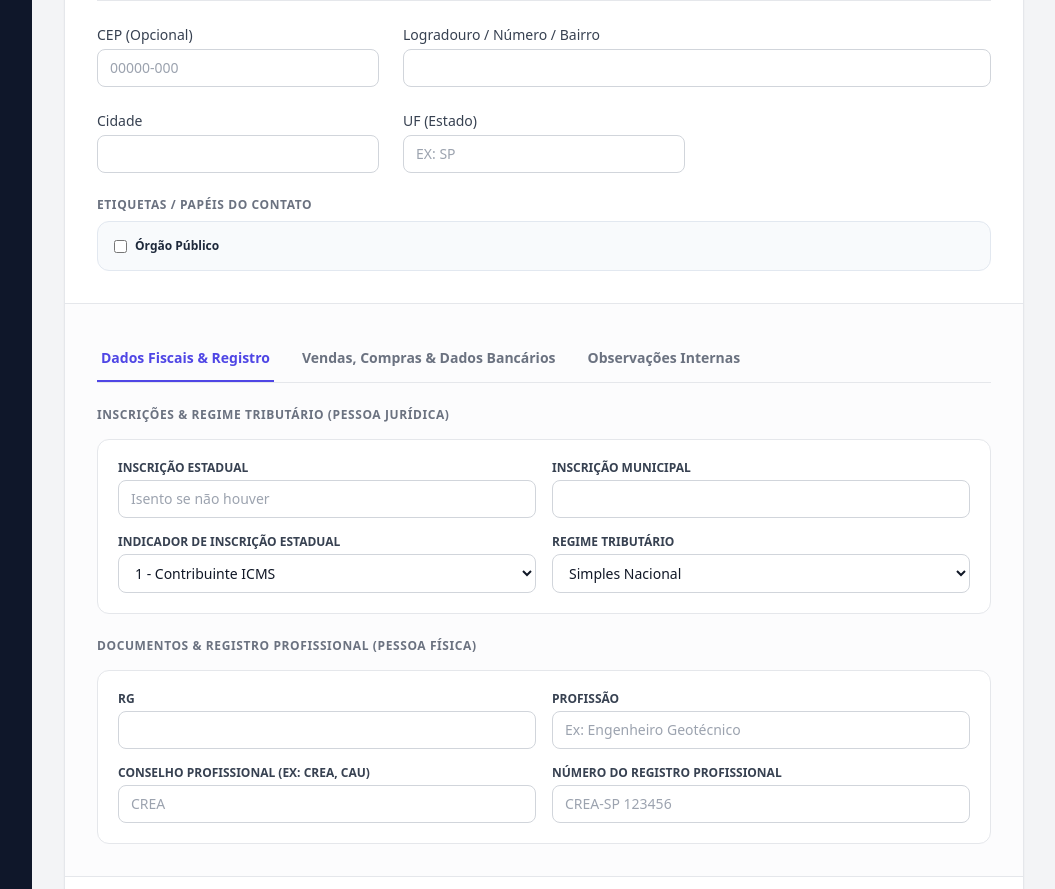
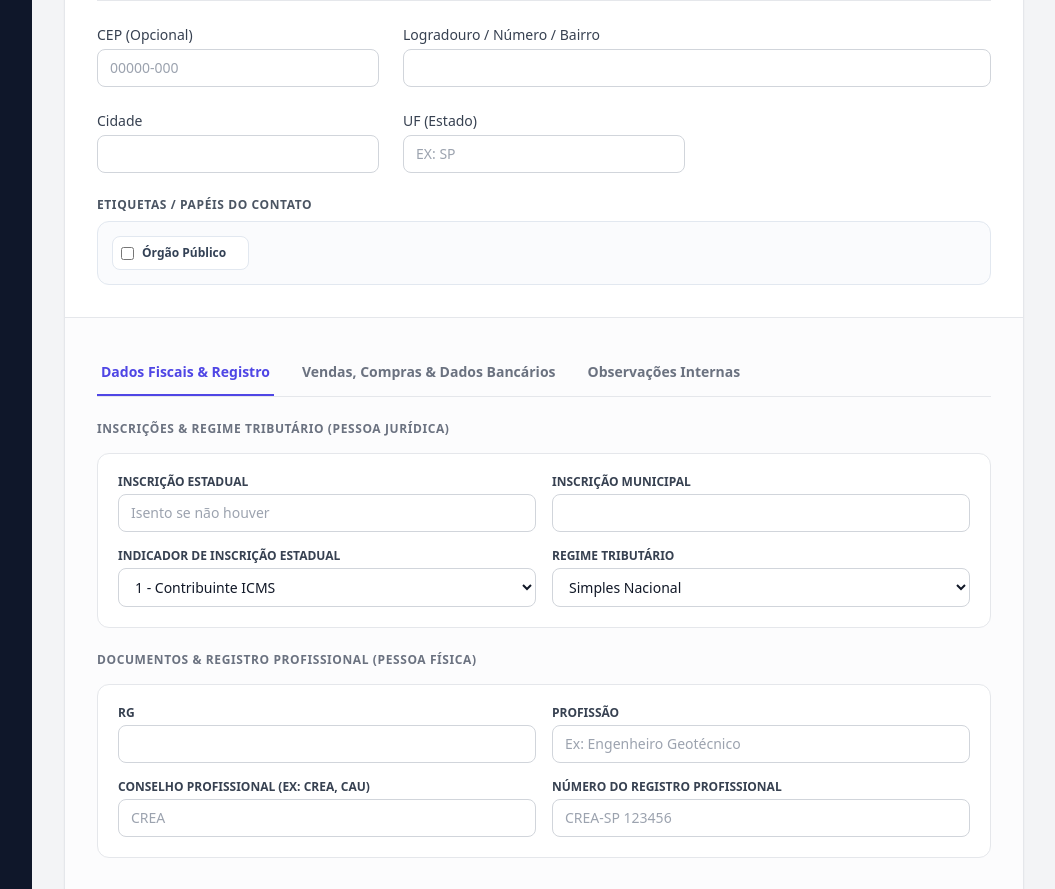
Before and after one commit to telemac-dev/erpangea, a Django app: page /contacts/novo/ in a window 1280 px wide. Shown: the part 633-1522 px from the top of the page, without its empty margins (224-1279 px from the left). Run offline with Django 5.2, Linux system fonts and the light colour scheme; a user stored in the database is signed in; tables that the repository leaves empty hold one stand-in row (values such as "Sample post"); some libraries are stand-ins or nearby versions.

Commit message:
style(contacts): exclude Prestador/Tomador de Serviço from form roles and redesign layout with Odoo-style tag chips grid

```diff
--- a/contacts/forms.py
+++ b/contacts/forms.py
@@ -58,7 +58,7 @@ class ContactForm(forms.ModelForm):
     state = forms.CharField(label="UF", max_length=2, required=False)
 
     roles = forms.ModelMultipleChoiceField(
-        queryset=TipoContato.objects.all(),
+        queryset=TipoContato.objects.exclude(codigo__in=['PRESTADOR_SERVICO', 'TOMADOR_SERVICO']),
         widget=forms.CheckboxSelectMultiple,
         required=False,
         label="Etiquetas / Papéis do Contato"
--- a/contacts/templates/contacts/formulario.html
+++ b/contacts/templates/contacts/formulario.html
@@ -132,14 +132,18 @@
             {% include 'contacts/partials/address_fields.html' with zip_code=form.zip_code.value address=form.address.value city=form.city.value state=form.state.value %}
 
             <!-- Tags / Roles -->
+            <!-- Tags / Roles (Odoo-Style Tag Chips Grid) -->
             <div>
-                <label class="block text-xs font-bold uppercase tracking-wider text-gray-500 mb-2">Etiquetas / Papéis do
-                    Contato</label>
-                <div class="grid grid-cols-2 sm:grid-cols-4 gap-3 bg-slate-50 p-4 rounded-xl border border-slate-200">
+                <label class="block text-xs font-bold uppercase tracking-wider text-gray-600 mb-2">
+                    Etiquetas / Papéis do Contato
+                </label>
+                <div class="grid grid-cols-2 sm:grid-cols-3 md:grid-cols-6 gap-2 bg-slate-50/70 p-3.5 rounded-xl border border-slate-200">
                     {% for choice in form.roles %}
-                    <label class="inline-flex items-center gap-2 text-xs font-semibold text-slate-800 cursor-pointer">
+                    <label class="flex items-center gap-2 p-2 rounded-lg border border-slate-200 bg-white hover:bg-indigo-50/50 hover:border-indigo-300 cursor-pointer transition-all shadow-2xs group">
                         {{ choice.tag }}
-                        <span>{{ choice.choice_label }}</span>
+                        <span class="text-xs font-bold text-slate-700 group-hover:text-indigo-700 select-none">
+                            {{ choice.choice_label }}
+                        </span>
                     </label>
                     {% endfor %}
                 </div>
```
Also changed, not shown: 5 other files.
